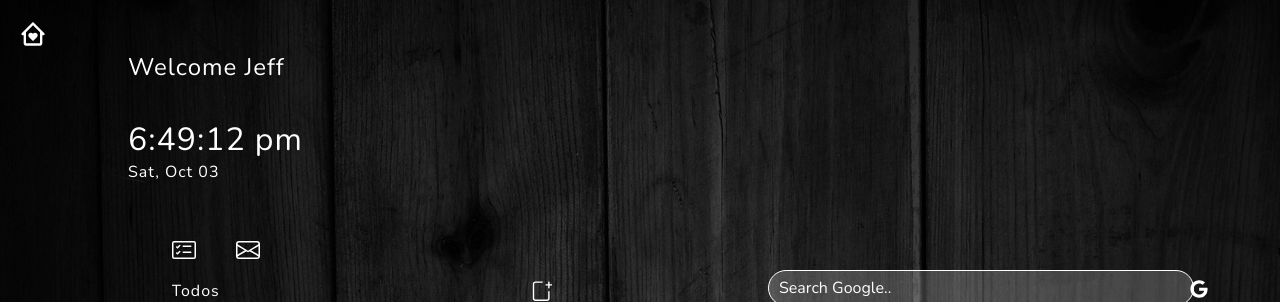
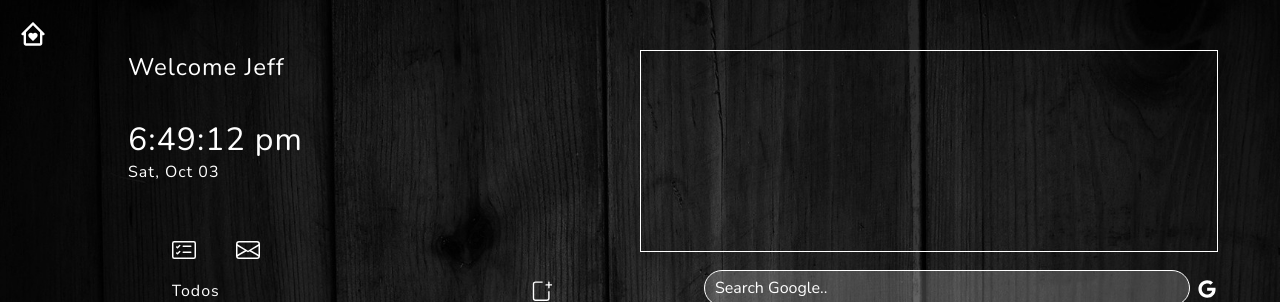
Before and after one commit to JTSwisher/daily-dash-frontend, a React (Create React App) app: page /dash/home in a window 1280 px wide. Shown: the top 302 px of the page. Built offline with nearby package versions, Linux system fonts and the light colour scheme; no server answers.

Commit message:
create WeatherContainer component import into HomeContainer

```diff
--- a/src/home/Home.css
+++ b/src/home/Home.css
@@ -62,10 +62,10 @@
     overflow: scroll;
 }
 
-.google-search-container {
+.google-search {
     position: fixed;
-    left: 60%;
-    width: 35%;
+    left: 55%;
+    width: 40%;
 }
 
 .google-search-form {
@@ -95,11 +95,20 @@
     padding: 0;
     border: none;
     width: 0;
-    margin-left: 13px;
-    margin-top: 10px;
+    margin: 10px 0px 0px 13px;
     right: 3.5%;
 }
 
 #google-search-icon:hover {
     color: #77A6F7;
 }
+
+.weather {
+    display: flex;
+    border: 1px solid white;
+    position: fixed;
+    width: 45%;
+    height: 200px;
+    left: 50%;
+    top: 50px;
+}
--- a/src/home/HomeContainer.js
+++ b/src/home/HomeContainer.js
@@ -5,6 +5,7 @@ import CurrentDate from './CurrentDate'
 import HomeMenuIcons from './HomeMenuIcons'
 import TodoContainer from '../todos/TodoContainer'
 import GoogleSearchBar from './GoogleSearchBar'
+import WeatherContainer from '../weather/WeatherContainer'
 
 export default function HomeContainer() {
     return(
@@ -21,8 +22,11 @@ export default function HomeContainer() {
                 <div className="content">
                     <TodoContainer />
                 </div>
-                <div className="google-search-container">
+                <div className="google-search">
                     <GoogleSearchBar />
+                </div>
+                <div className="weather">
+                    <WeatherContainer />
                 </div>
             </div>
         </div>
--- a/src/shows/Shows.css
+++ b/src/shows/Shows.css
@@ -156,6 +156,7 @@
     width: 200px;
     height: 300px;
     cursor: pointer;
+    border-radius: 10px;
 }
 
 #show-details {
@@ -168,7 +169,7 @@
     margin-top: 1%;
     margin-left: 30%;
     border: .5px solid rgba(255,255,255,0.25);
-    background-color: rgba(0,0,0,0.55);
+    background-color: rgba(0,0,0,0.25);
     box-shadow: 0 9px 9px -3px rgba(255,255,255,0.2);
 }
 
@@ -181,7 +182,9 @@
     margin-top: 25px;
     margin-left: 25px;
     width:150px;
-    height: 215px
+    height: 215px;
+    border-radius: 8px;
+    box-shadow: 0 9px 9px -3px rgba(255,255,255,0.2);
 }
 
 #header-details {
--- /dev/null
+++ b/src/weather/WeatherContainer.js
@@ -0,0 +1,10 @@
+import React, {useState, useEffect} from 'react'
+
+export default function WeatherContainer() {
+
+    return(
+        <div className="weather-container">
+
+        </div>
+    )
+}
```
